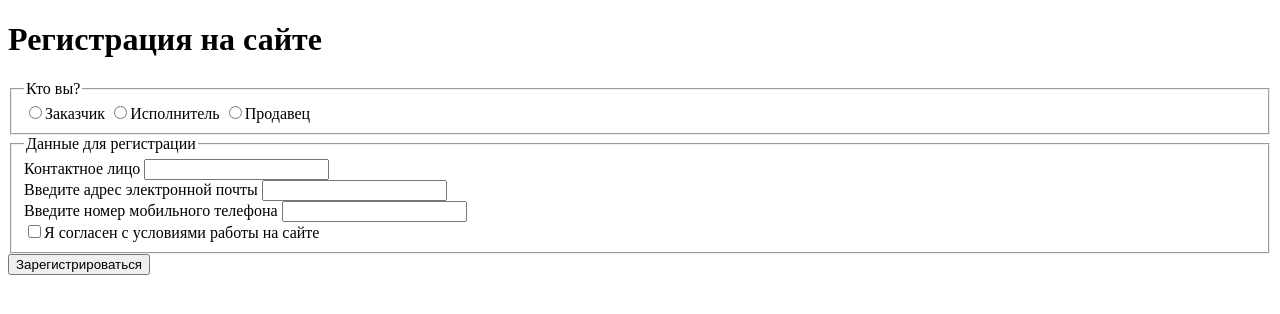
After one commit to siarheiNaralenkau/Remontnik_Python, a Django app: template remontnik/remont/templates/remont/register.html in a window 1280 px wide. The commit adds this page. Shown: the top 314 px of the page. Run offline with Django 3.2, Linux system fonts and the light colour scheme; the template is opened without the code that fills it, so the values that code supplies are empty; parts of the project's set-up code (start-up, migrations or seed data) failed here and were passed over.

Commit message:
Registration page implementation.

```diff
--- a/remontnik/remont/templates/remont/index.html
+++ b/remontnik/remont/templates/remont/index.html
@@ -1 +1 @@
-<a href="/register">Регистрация</a>/<a href="/login">Вход</a>
+<a href="/remont/register">Регистрация</a>/<a href="/login">Вход</a>
--- /dev/null
+++ b/remontnik/remont/templates/remont/register.html
@@ -0,0 +1,38 @@
+<!DOCTYPE html>
+<html>
+<head lang="en">
+    <meta charset="UTF-8">
+    <title></title>
+</head>
+<body>
+    <h1>Регистрация на сайте</h1>
+    <form action="../create_user" method="post">
+        {% csrf_token %}
+        <fieldset>
+            <legend>Кто вы?</legend>
+            <input type="radio" name="reg_type" value="client"/>Заказчик
+            <input type="radio" name="reg_type" value="master"/>Исполнитель
+            <input type="radio" name="reg_type" value="seller"/>Продавец
+        </fieldset>
+        <fieldset>
+            <legend>Данные для регистрации</legend>
+            <div class="div_contact_name">
+                <label for="contact_name">Контактное лицо</label>
+                <input type="text" name="contact_name" id="contact_name"/>
+            </div>
+            <div class="div_email">
+                <label for="email">Введите адрес электронной почты</label>
+                <input type="email" name="email" id="email"/>
+            </div>
+            <div class="div_phone">
+                <label for="phone">Введите номер мобильного телефона</label>
+                <input type="tel" name="phone" id="phone"/>
+            </div>
+            <div>
+                <input type="checkbox"/>Я согласен с условиями работы на сайте
+            </div>
+        </fieldset>
+        <input type="submit" value="Зарегистрироваться"/>
+    </form>
+</body>
+</html>
--- a/remontnik/remont/urls.py
+++ b/remontnik/remont/urls.py
@@ -5,4 +5,5 @@ urlpatterns = patterns('',
     url(r'^$', views.index, name='index'),
     url(r'^register/$', views.register, name='register'),
     url(r'^(?P<user_id>\d+)/profile/$', views.profile, name='profile'),
+    url(r'^create_user/$', views.create_user, name='create_user'),
 )
```
Also changed, not shown: remontnik/remont/views.py (+17 -1 lines), remontnik/db.sqlite3, 2 other files.
